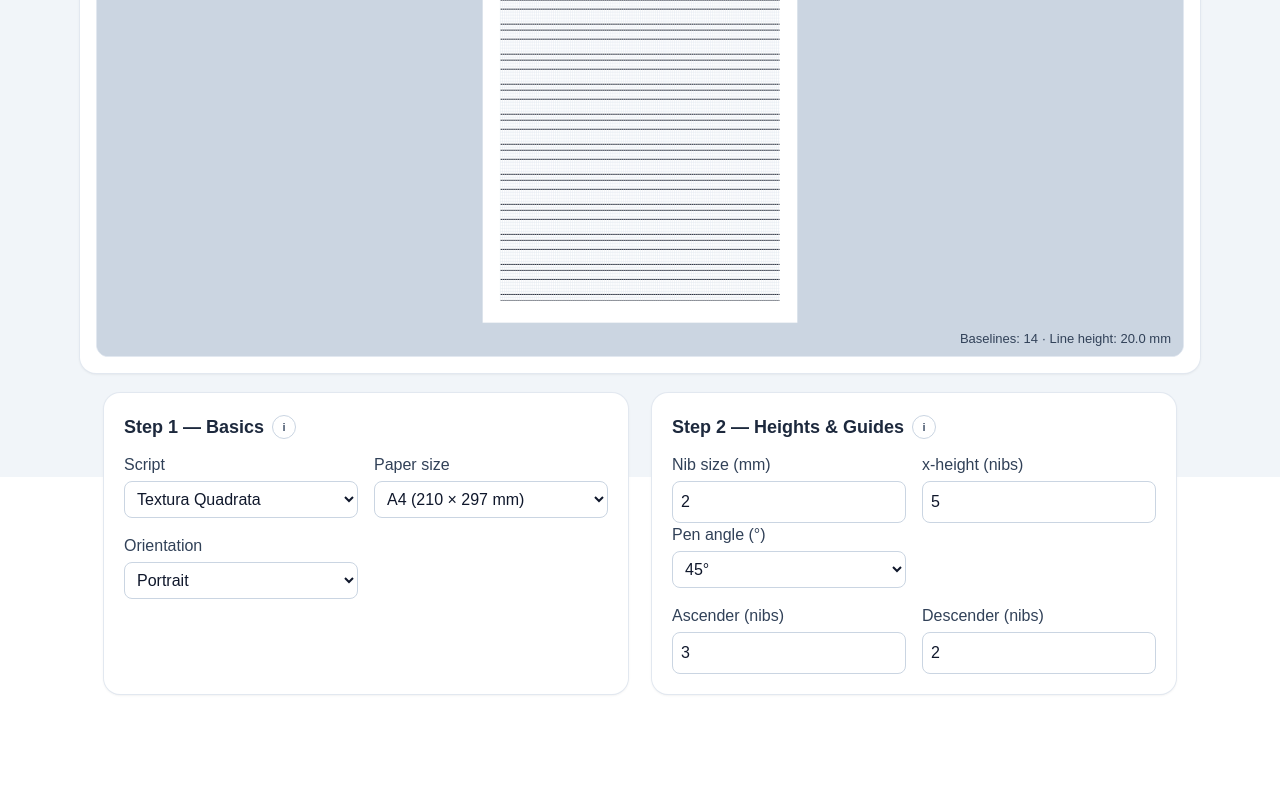
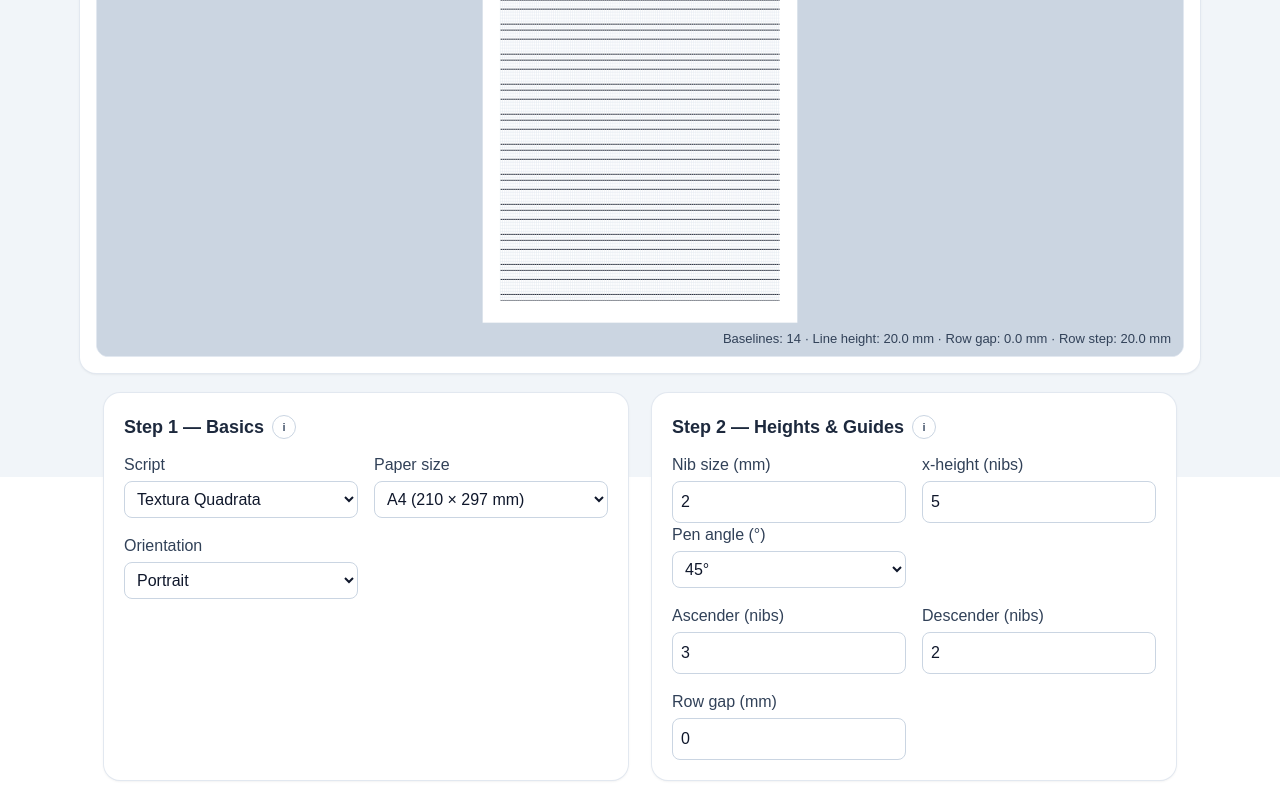
Before and after one commit to mashw/calligraphy-tools, a Next.js app: page /guidelines in a window 1280 px wide. Shown: the part 323-1123 px from the top of the page. Before the commit the page ends 1037 px from the top, so only its background shows below. Built offline with nearby package versions, Linux system fonts and the light colour scheme.

Commit message:
Add configurable row gap for guideline baselines

```diff
--- a/src/app/guidelines/page.tsx
+++ b/src/app/guidelines/page.tsx
@@ -247,6 +247,7 @@ export default function GuidelinesPage() {
 
   const [ascNib, setAscNib] = useState(BLACKLETTER_GUIDE_DEFAULTS.ascNib);
   const [descNib, setDescNib] = useState(BLACKLETTER_GUIDE_DEFAULTS.descNib);
+  const [rowGapMM, setRowGapMM] = useState(0);
 
   const [useCalibration, setUseCalibration] = useState(false);
   const [calWordLowerMM, setCalWordLowerMM] = useState('');
@@ -388,17 +389,18 @@ export default function GuidelinesPage() {
   );
 
   const lineHeight = ascMM + xMM + descMM;
+  const rowStepMM = lineHeight + rowGapMM;
 
   const baselinePositions = useMemo(() => {
-    if (lineHeight <= 0) return [] as number[];
+    if (rowStepMM <= 0) return [] as number[];
     const positions: number[] = [];
     const startY = margins.top + ascMM;
     const endY = box.h - margins.bottom - descMM;
-    for (let y = startY; y <= endY + 0.0001; y += lineHeight) {
+    for (let y = startY; y <= endY + 0.0001; y += rowStepMM) {
       positions.push(y);
     }
     return positions;
-  }, [ascMM, descMM, box.h, lineHeight, margins.top, margins.bottom]);
+  }, [ascMM, descMM, box.h, margins.top, margins.bottom, rowGapMM, rowStepMM]);
 
   const guideSets = useMemo(() => {
     const left = margins.left;
@@ -713,7 +715,7 @@ export default function GuidelinesPage() {
 
             <div className="pointer-events-none absolute right-3 bottom-2 text-[13px] text-slate-700 text-right space-y-0.5">
               <div>
-                Baselines: {guideSets.length} · Line height: {lineHeight.toFixed(1)} mm
+                Baselines: {guideSets.length} · Line height: {lineHeight.toFixed(1)} mm · Row gap: {rowGapMM.toFixed(1)} mm · Row step: {rowStepMM.toFixed(1)} mm
               </div>
             </div>
           </div>
@@ -809,6 +811,17 @@ export default function GuidelinesPage() {
                     <option value="flourished">Flourished (full widths)</option>
                   </select>
                   {useCalibration && <p className="mt-1 text-[11px] text-slate-400">Disabled while calibration is enabled.</p>}
+                </div>
+                <div>
+                  <label className="font-medium text-slate-700">Row gap (mm)</label>
+                  <input
+                    type="number"
+                    step="0.1"
+                    min="0"
+                    className="mt-1 w-full p-2 rounded-lg border border-slate-300"
+                    value={rowGapMM}
+                    onChange={(e) => setRowGapMM(parseFloat(e.target.value || '0') || 0)}
+                  />
                 </div>
               </div>
 
@@ -977,6 +990,17 @@ export default function GuidelinesPage() {
                 <label className="font-medium text-slate-700">Descender (nibs)</label>
                 <input type="number" step={0.5} min={0} max={8} className="mt-1 w-full p-2 rounded-lg border border-slate-300" value={descNib} onChange={e => setDescNib(parseFloat(e.target.value || '2'))} />
               </div>
+              <div>
+                <label className="font-medium text-slate-700">Row gap (mm)</label>
+                <input
+                  type="number"
+                  step="0.1"
+                  min="0"
+                  className="mt-1 w-full p-2 rounded-lg border border-slate-300"
+                  value={rowGapMM}
+                  onChange={(e) => setRowGapMM(parseFloat(e.target.value || '0') || 0)}
+                />
+              </div>
             </div>
           )}
         </div>
```
